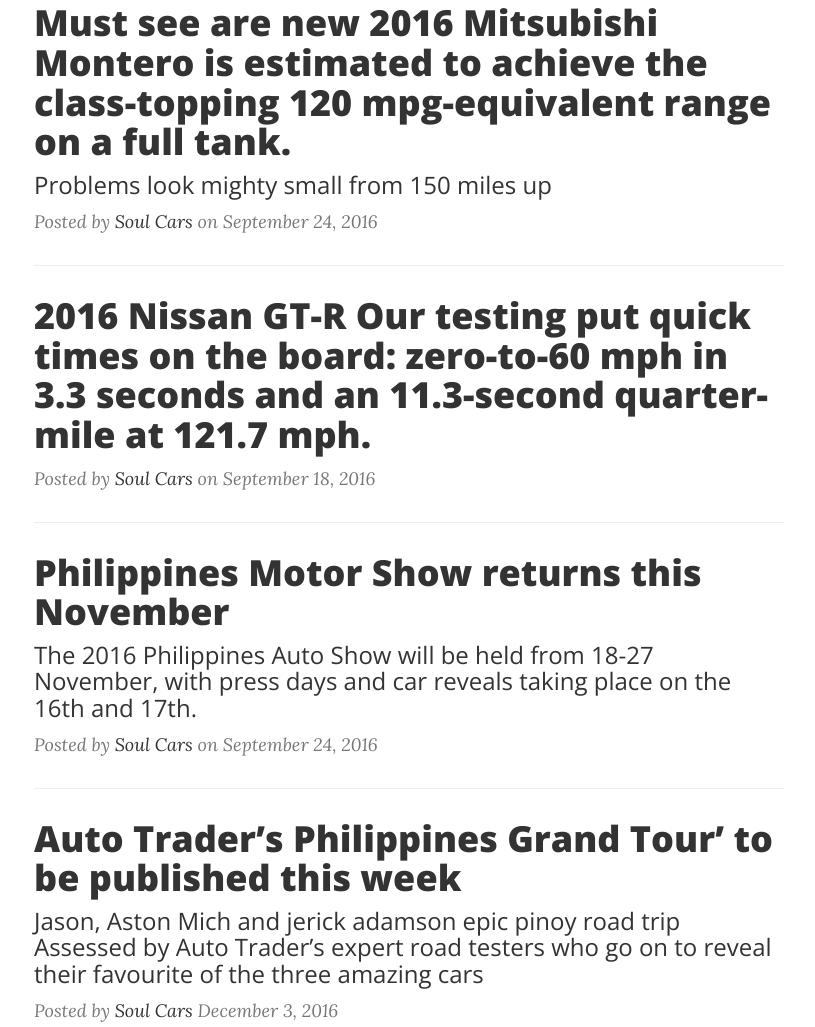
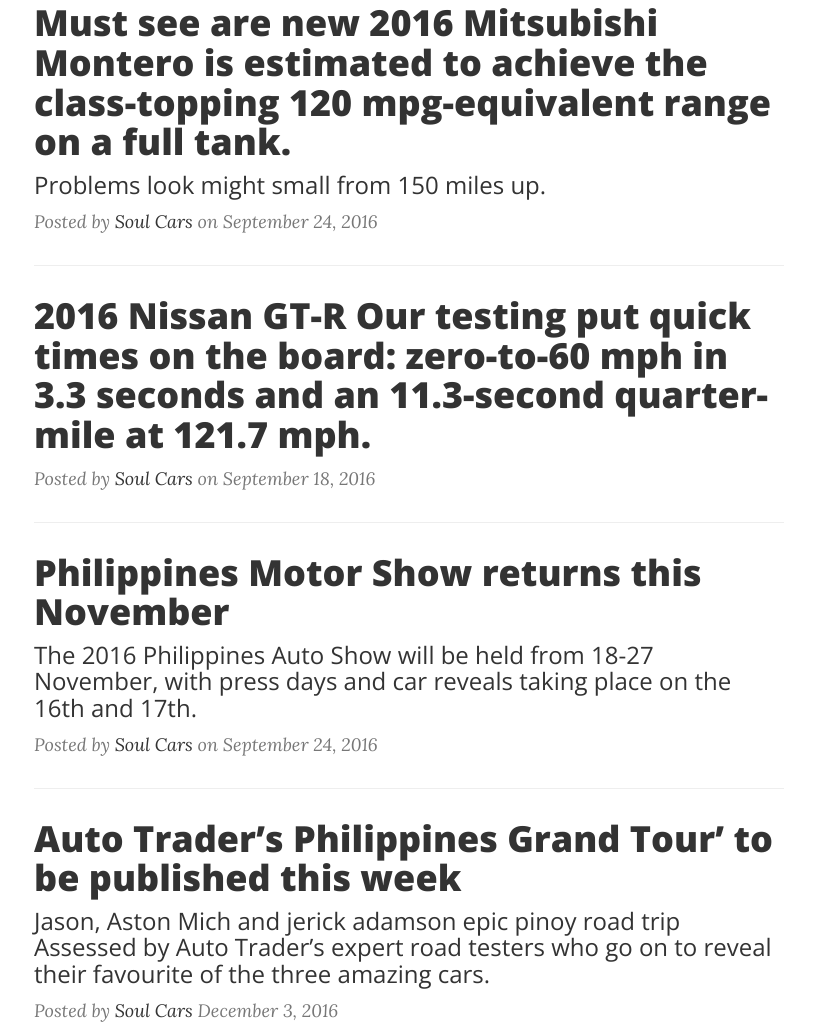
Before and after one commit to suzzane/Soul-Cars.github.io, a website: page index.html in a window 1280 px wide. Shown: the part 525-1552 px from the top of the page, without its empty margins (231-1046 px from the left). Drawn offline with nearby package versions, Linux system fonts and the light colour scheme.

Commit message:
Update index.html

```diff
--- a/index.html
+++ b/index.html
@@ -91,10 +91,9 @@
                     <a href="post.html">
                         <h2 class="post-title">
                             Must see are new 2016 Mitsubishi Montero is estimated to achieve the class-topping 120 mpg-equivalent range on a full tank.
-
-                        </h2>
+                          </h2>
                         <h3 class="post-subtitle">
-                            Problems look mighty small from 150 miles up
+                            Problems look might small from 150 miles up.
                         </h3>
 
                     </a>
@@ -129,7 +128,8 @@
                             Auto Trader’s Philippines Grand Tour’ to be published this week
                         </h2>
                         <h3 class="post-subtitle">
-                           Jason, Aston Mich and jerick adamson epic pinoy road trip Assessed by Auto Trader’s expert road testers who go on to reveal their favourite of the three amazing cars
+                           Jason, Aston Mich and jerick adamson epic pinoy road trip Assessed by Auto Trader’s expert road testers who go on to
+                           reveal their favourite of the three amazing cars.
                         </h3>
                     </a>
                     <p class="post-meta">Posted by <a href="#">Soul Cars</a> December  3, 2016</p>
```
